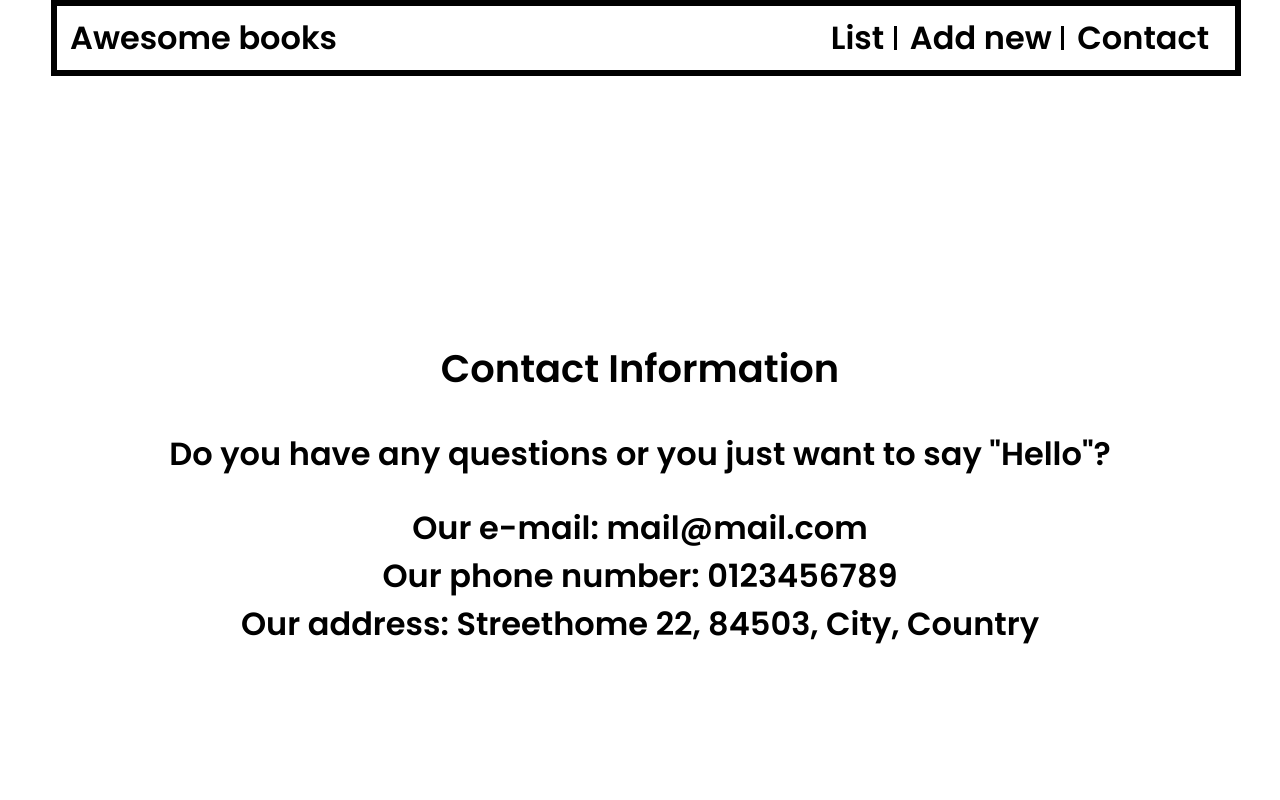
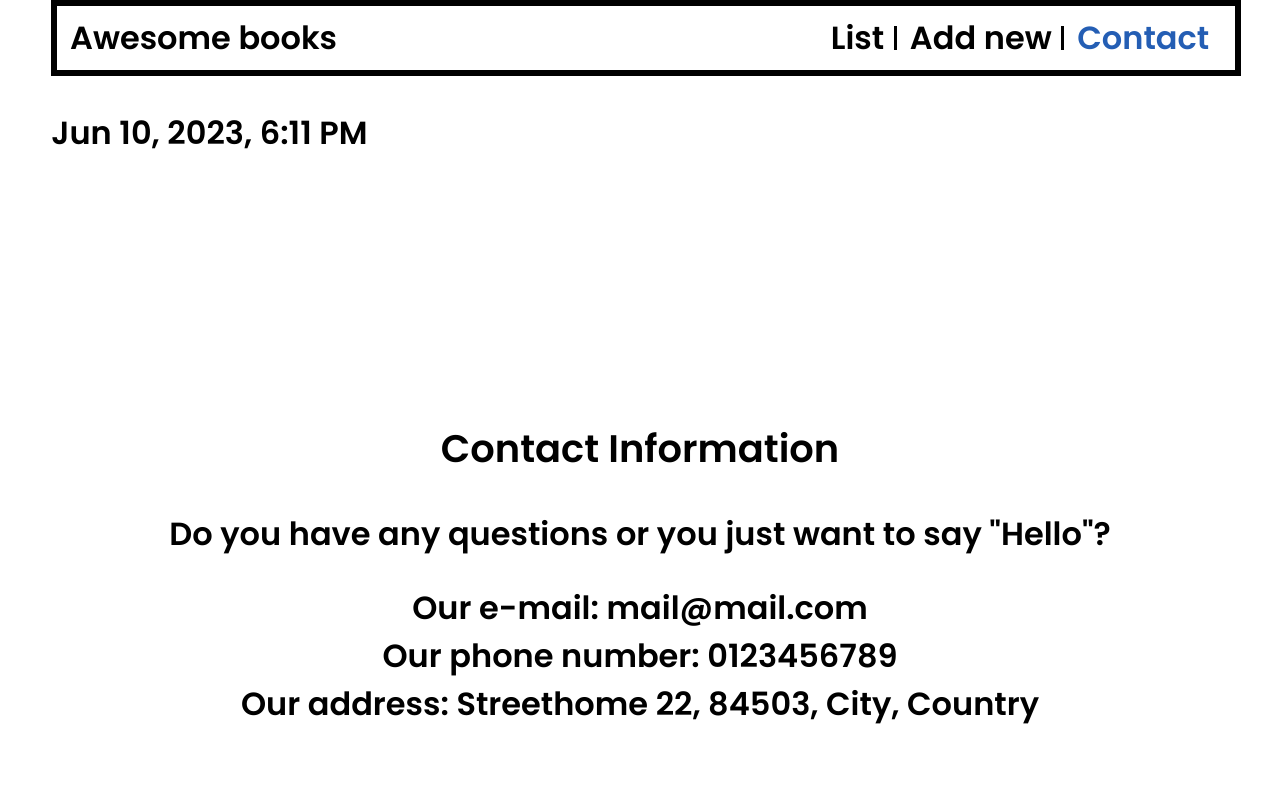
Before and after one commit to rudicarrilloypr/awesome-books-es6, a plain HTML site: page contact.html in a window 1280 px wide. Shown: the top 800 px of the page. Drawn offline with Linux system fonts and the light colour scheme.

Commit message:
Add current time

```diff
--- a/contact.html
+++ b/contact.html
@@ -25,7 +25,7 @@
           </ul>
         </nav>
       </header>
-      <p id="current-date"></p>
+     <p id="datetime"></p>
       <main class="mainContact">
         <h1 class="titleSection">Contact Information</h1>
         <h2>Do you have any questions or you just want to say "Hello"?</h2>
@@ -38,6 +38,6 @@
       <footer>
         <p>Copyright</p>
       </footer>
-      <script src="index.js"></script>
+      <script type="module" src="index.js"></script>
     </body>
 </html>
--- a/index.js
+++ b/index.js
@@ -1,5 +1,6 @@
 import BookCollection from './modules/bookCollection.js';
 import addBookEvent from './modules/addBookEvent.js';
+import displayCurrentTime from './modules/dateTime.js';
 
 
 let myBookCollection = new BookCollection();
@@ -24,3 +25,10 @@ navLinks.forEach((link) => {
     link.classList.add('active');
   }
 });
+
+window.onload = () => {
+  const dateTimeDisplay = document.getElementById('datetime');
+  if (dateTimeDisplay) {
+    dateTimeDisplay.textContent = displayCurrentTime();
+  }
+};
--- /dev/null
+++ b/modules/dateTime.js
@@ -0,0 +1,8 @@
+import { DateTime } from './luxon.js';
+
+const displayCurrentTime = () => {
+  const now = DateTime.now();
+  return now.toLocaleString(DateTime.DATETIME_MED);
+};
+
+export default displayCurrentTime;
```
Also changed, not shown: addbook.html (+1 -1 lines), index.html (+1 -1 lines), modules/displayDate.js (deleted, +0 -10 lines).
